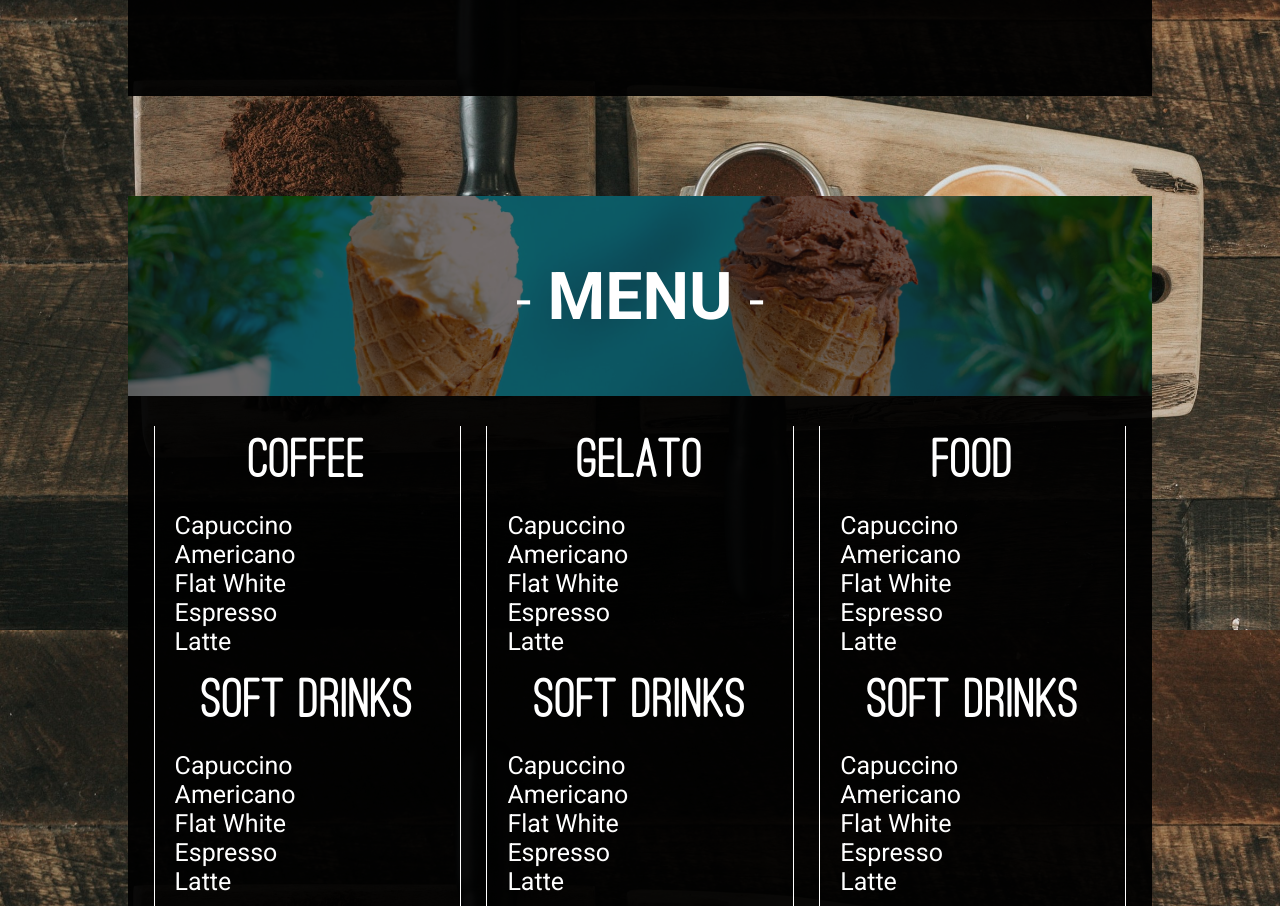
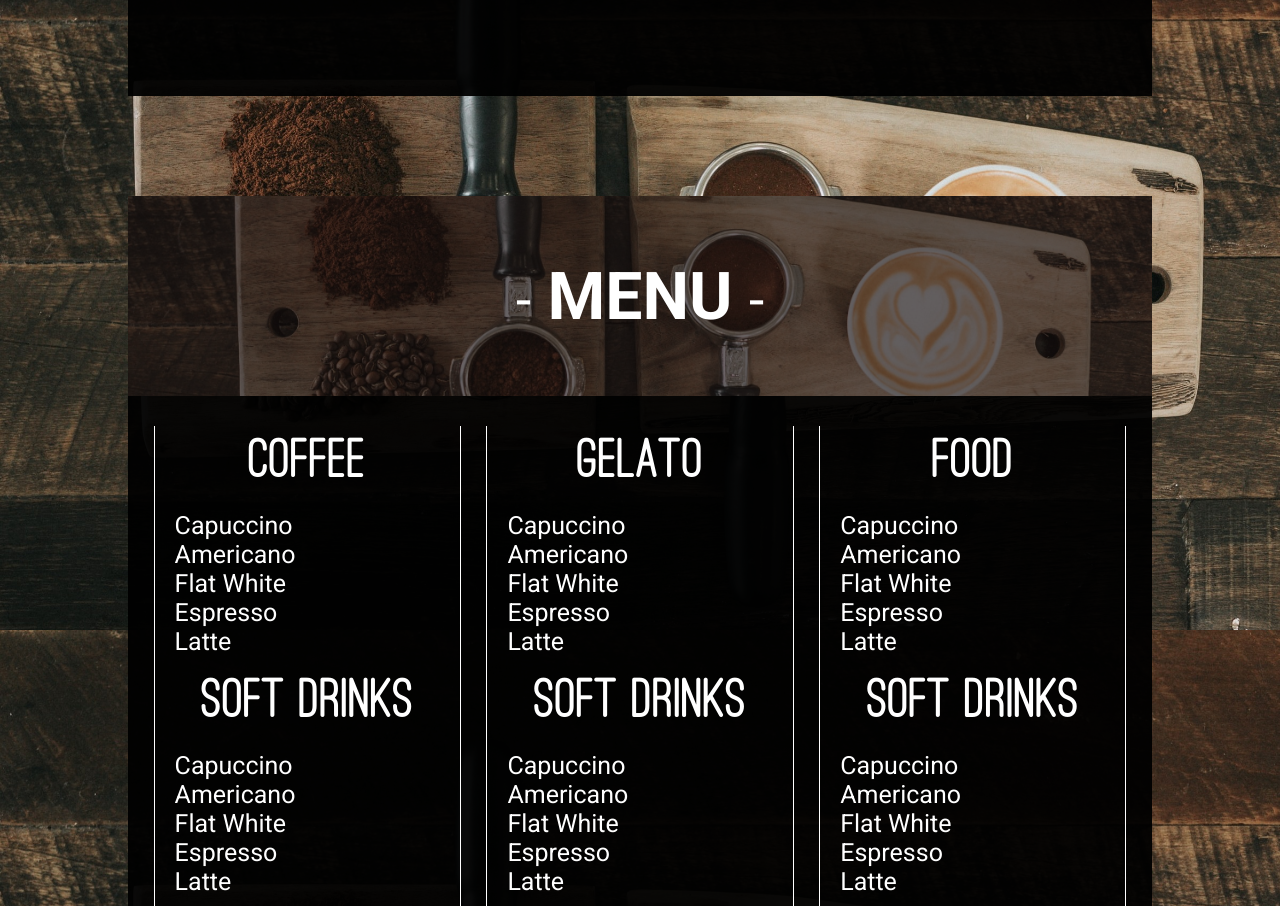
Before and after one commit to Monsy99/Main-navigations, a plain HTML site: page index.html in a window 1280 px wide. Shown: the part 1784-2690 px from the top of the page. Drawn offline with Linux system fonts and the light colour scheme; a web font is replaced by a local one.

Commit message:
changed bookmark picture

```diff
--- a/bookmarks.css
+++ b/bookmarks.css
@@ -20,7 +20,7 @@
 }
 
 .bookmark--menu {
-    background-image: url("menu-back.jpg");
+    background-image: url("3.jpg");
     background-position-y: -220px;
     background-size: cover;
 }
```
